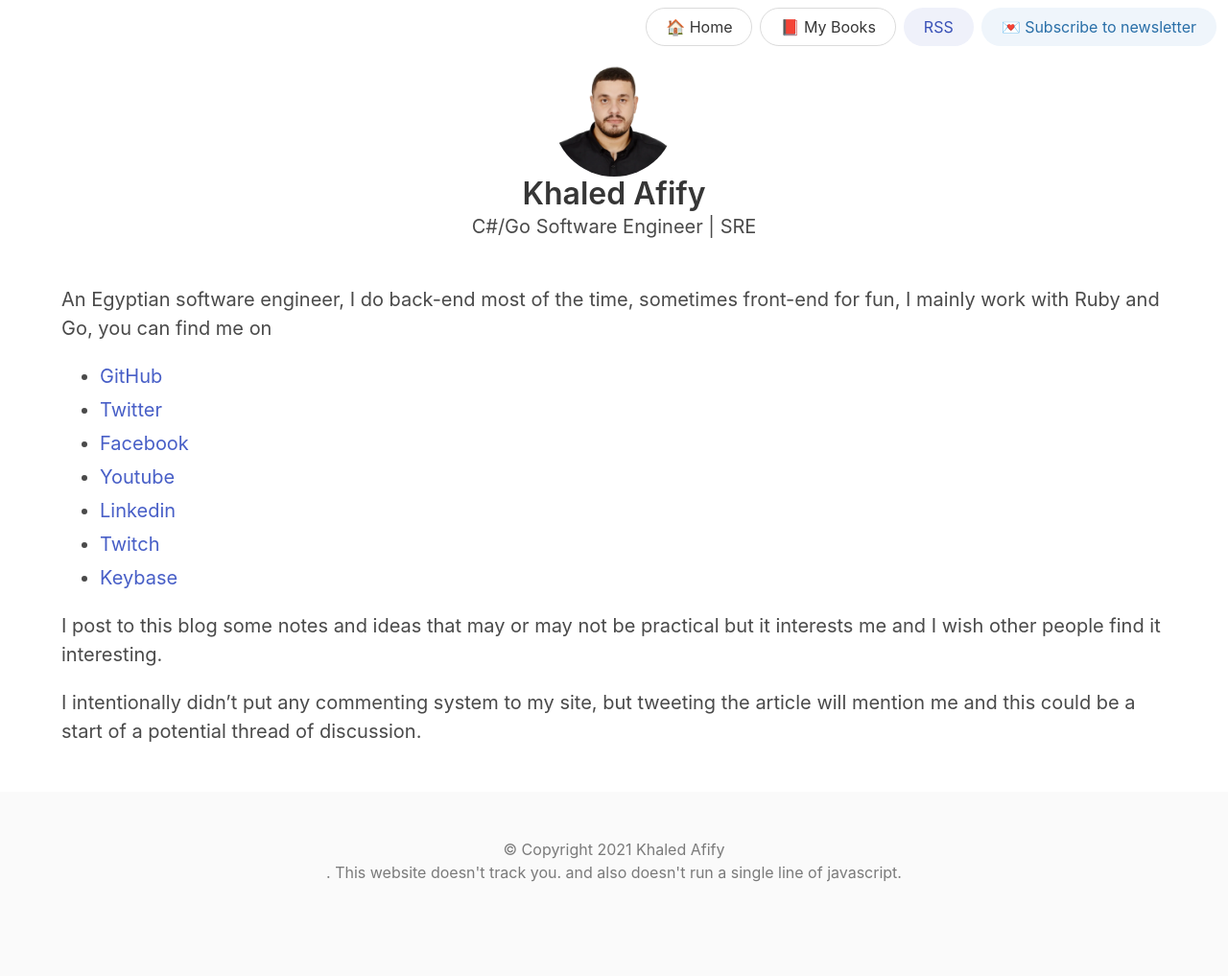
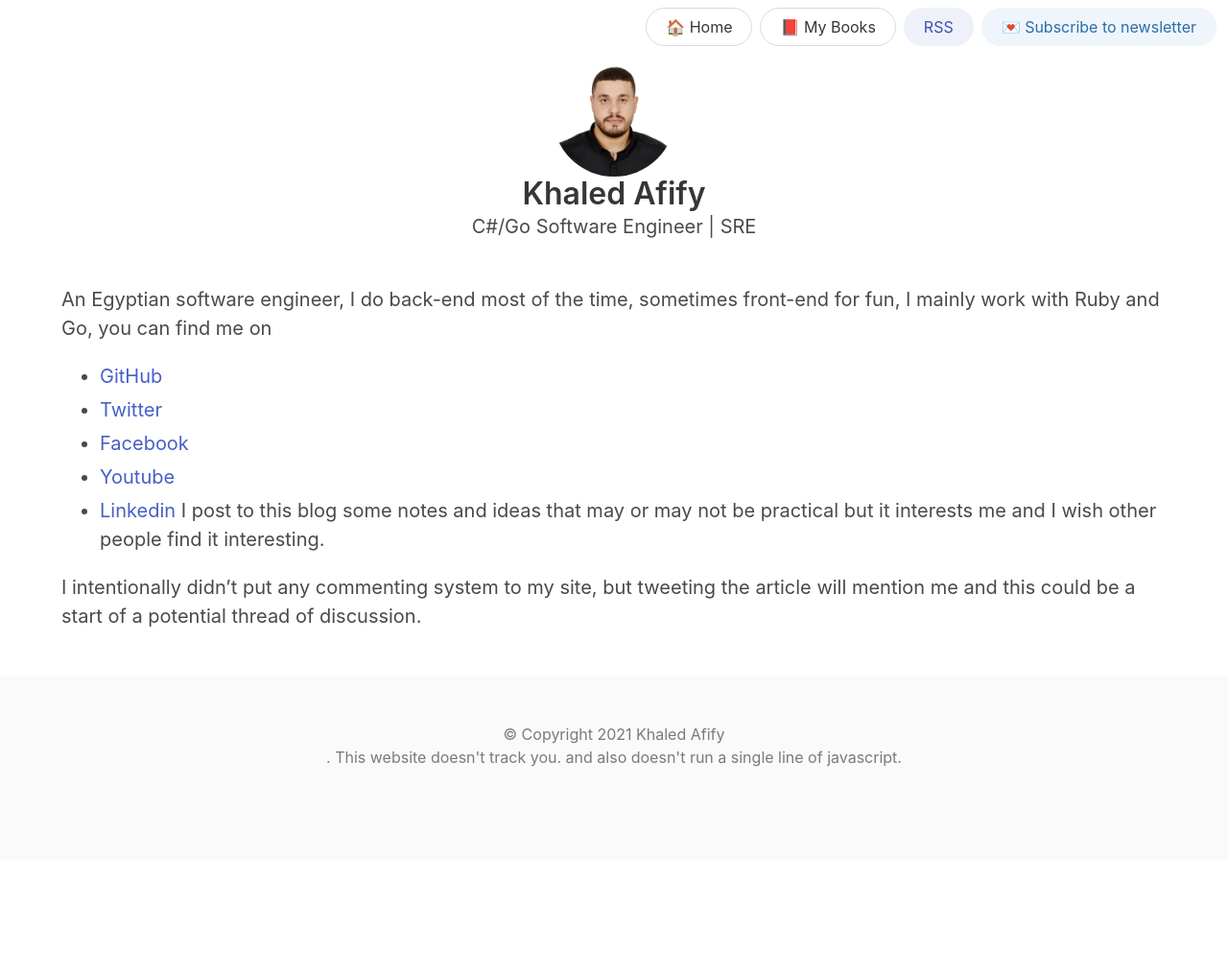
Before and after one commit to khaledafify/khaledafify.github.io, a Jekyll site: the page built from about.md, in a window 1280 px wide. Shown: the whole page at 96% size. Built offline with Jekyll 4.4.1, drawn with Linux system fonts in a browser that asks for light colours; after the commit the page ends 900 px from its top, so only the background shows below that.

Commit message:
Update about.md

```diff
--- a/about.md
+++ b/about.md
@@ -5,14 +5,11 @@ profile: true
 An Egyptian software engineer, I do back-end most of the time, sometimes front-end
 for fun, I mainly work with Ruby and Go, you can find me on
 
-* [GitHub](https://www.github.com/emad-elsaid)
-* [Twitter](https://www.twitter.com/emad__elsaid)
-* [Facebook](https://www.facebook.com/emad.elsaid.hamed)
-* [Youtube](http://youtube.com/EmadElsaid)
-* [Linkedin](https://www.linkedin.com/in/emadelsaid)
-* [Twitch](https://www.twitch.tv/internalerr)
-* [Keybase](https://keybase.io/emadelsaid)
-
+* [GitHub](https://www.github.com/khaledafify)
+* [Twitter](https://www.twitter.com/khaledsafify)
+* [Facebook](https://www.facebook.com/khafify)
+* [Youtube](http://youtube.com/KhaledAfify)
+* [Linkedin](https://www.linkedin.com/in/khaledafify)
 I post to this blog some notes and ideas that may or may not be practical but it
 interests me and I wish other people find it interesting.
 
```
